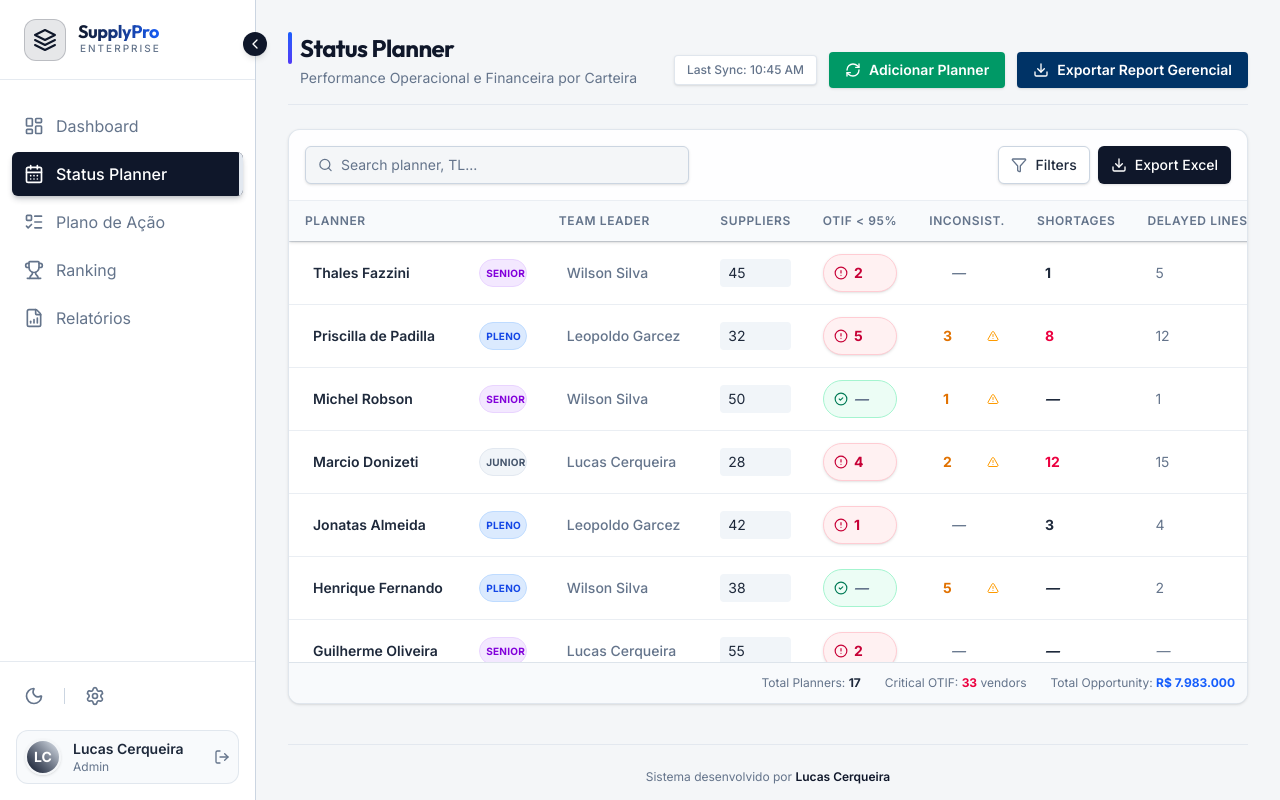
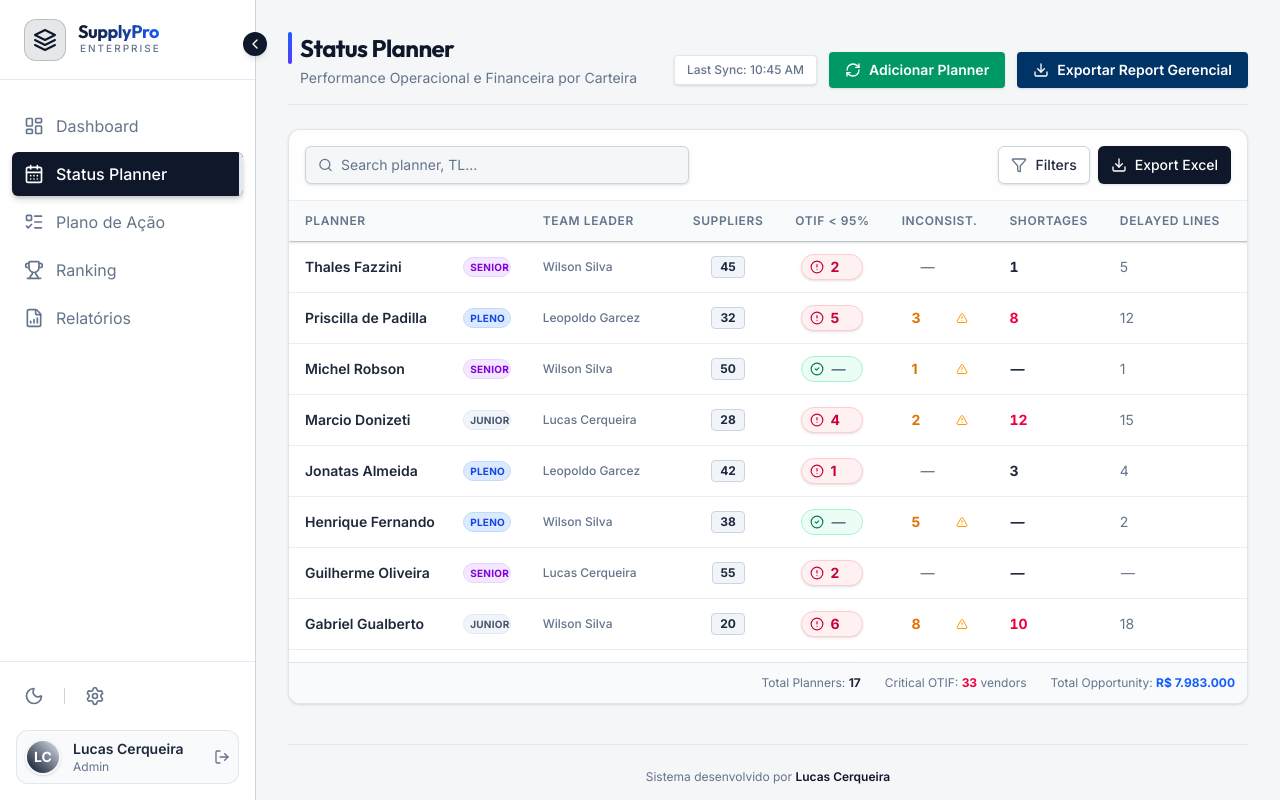
Before and after one commit to lukaobrabao-cpu/SupplyPro, a Next.js app: page /planner in a window 1280 px wide. Built offline with nearby package versions, Linux system fonts and the light colour scheme.

Commit message:
Fix: Align planner grid cells and remove bulk

```diff
--- a/src/components/planner/planner-grid.tsx
+++ b/src/components/planner/planner-grid.tsx
@@ -118,12 +118,12 @@ export function PlannerGrid({ data, onDataChange }: PlannerGridProps) {
                             <tr key={row.id} className="hover:bg-blue-50/50 dark:hover:bg-blue-900/10 transition-colors group">
                                 {/* Planner */}
                                 <td className="px-4 py-3 min-w-[200px]">
-                                    <div className="flex flex-col gap-1">
+                                    <div className="flex flex-col gap-1.5">
                                         <div className="flex items-center gap-2">
                                             <EditableCell
                                                 value={row.plannerName}
                                                 onSave={(val) => onDataChange(row.id, 'plannerName', val)}
-                                                className="font-semibold text-foreground text-sm"
+                                                className="font-semibold text-foreground text-sm p-0 min-h-0 hover:bg-transparent hover:underline decoration-dashed decoration-muted-foreground/30 underline-offset-4"
                                             />
                                             <EditableCell
                                                 type="select"
@@ -131,7 +131,7 @@ export function PlannerGrid({ data, onDataChange }: PlannerGridProps) {
                                                 value={row.plannerLevel}
                                                 onSave={(val) => onDataChange(row.id, 'plannerLevel', val)}
                                                 className={cn(
-                                                    "text-[10px] px-1.5 py-0.5 rounded-full font-bold uppercase tracking-wide border w-[60px] text-center",
+                                                    "text-[10px] px-1.5 py-0.5 rounded-full font-bold uppercase tracking-wide border w-[60px] text-center min-h-0 h-auto",
                                                     row.plannerLevel === 'Senior' ? "bg-purple-100 text-purple-700 border-purple-200 dark:bg-purple-900/30 dark:text-purple-300 dark:border-purple-800" :
                                                         row.plannerLevel === 'Pleno' ? "bg-blue-100 text-blue-700 border-blue-200 dark:bg-blue-900/30 dark:text-blue-300 dark:border-blue-800" :
                                                             "bg-slate-100 text-slate-600 border-slate-200 dark:bg-slate-800 dark:text-slate-400 dark:border-slate-700"
@@ -142,38 +142,45 @@ export function PlannerGrid({ data, onDataChange }: PlannerGridProps) {
                                 </td>
 
                                 {/* Team Leader */}
-                                <td className="px-4 py-3 text-muted-foreground font-medium text-xs min-w-[150px]">
+                                <td className="px-4 py-3 min-w-[150px]">
                                     <EditableCell
                                         value={row.teamLeader}
                                         onSave={(val) => onDataChange(row.id, 'teamLeader', val)}
+                                        className="text-muted-foreground font-medium text-xs p-0 min-h-0 hover:bg-transparent hover:text-primary transition-colors"
                                     />
                                 </td>
 
                                 {/* Qty Suppliers */}
                                 <td className="px-4 py-3 text-center w-[100px]">
+                                    <div className="flex justify-center">
                                         <EditableCell
                                             type="number"
                                             value={row.qtySuppliers}
                                             onSave={(val) => onDataChange(row.id, 'qtySuppliers', Number(val))}
-                                        className="text-center bg-slate-100 dark:bg-slate-800 border-border"
+                                            className="text-center bg-slate-100 dark:bg-slate-800 border border-border rounded-md px-2 py-0.5 text-xs font-bold min-h-fit w-auto inline-block hover:border-primary/50"
                                         />
+                                    </div>
                                 </td>
 
                                 {/* OTIF < 95 (Critical) */}
                                 <td className="px-4 py-3 text-center w-[120px]">
+                                    <div className="flex justify-center">
                                         <div className={cn(
-                                        "flex items-center justify-center gap-1.5 px-2 py-1 rounded-full text-xs font-bold border transition-all",
+                                            "flex items-center justify-center gap-1.5 px-2 py-0.5 rounded-full text-xs font-bold border transition-all w-fit pointer-events-none",
                                             row.suppliersOtifLow > 0
                                                 ? "bg-rose-50 text-rose-700 border-rose-200 dark:bg-rose-950/30 dark:text-rose-400 dark:border-rose-900 shadow-sm"
                                                 : "bg-emerald-50 text-emerald-700 border-emerald-200 dark:bg-emerald-950/30 dark:text-emerald-400 dark:border-emerald-900"
                                         )}>
                                             {row.suppliersOtifLow > 0 ? <AlertCircle size={14} /> : <CheckCircle2 size={14} />}
+                                            <div className="pointer-events-auto">
                                                 <EditableCell
                                                     type="number"
                                                     value={row.suppliersOtifLow}
                                                     onSave={(val) => onDataChange(row.id, 'suppliersOtifLow', Number(val))}
-                                            className="w-8 text-center bg-transparent border-none p-0 focus:ring-0"
+                                                    className="w-6 text-center bg-transparent border-none p-0 min-h-0 hover:bg-black/5 rounded-sm"
                                                 />
+                                            </div>
+                                        </div>
                                     </div>
                                 </td>
 
@@ -184,7 +191,10 @@ export function PlannerGrid({ data, onDataChange }: PlannerGridProps) {
                                             type="number"
                                             value={row.inconsistencies}
                                             onSave={(val) => onDataChange(row.id, 'inconsistencies', Number(val))}
-                                            className={cn("text-center w-12", row.inconsistencies > 0 ? "text-amber-600 dark:text-amber-400 font-bold" : "text-muted-foreground")}
+                                            className={cn(
+                                                "text-center w-10 p-0 min-h-0 hover:bg-muted/50 rounded",
+                                                row.inconsistencies > 0 ? "text-amber-600 dark:text-amber-400 font-bold" : "text-muted-foreground"
+                                            )}
                                         />
                                         {row.inconsistencies > 0 && <AlertTriangle size={12} className="text-amber-500" />}
                                     </div>
@@ -196,7 +206,11 @@ export function PlannerGrid({ data, onDataChange }: PlannerGridProps) {
                                         type="number"
                                         value={row.shortages}
                                         onSave={(val) => onDataChange(row.id, 'shortages', Number(val))}
-                                        className={cn("text-center font-bold", row.shortages > 5 ? "text-rose-600 dark:text-rose-400" : "text-foreground")}
+                                        className={cn(
+                                            "text-center w-full p-0 min-h-0 hover:bg-muted/50 rounded",
+                                            "font-bold tabular-nums",
+                                            row.shortages > 5 ? "text-rose-600 dark:text-rose-400" : "text-foreground"
+                                        )}
                                     />
                                 </td>
 
@@ -206,19 +220,19 @@ export function PlannerGrid({ data, onDataChange }: PlannerGridProps) {
                                         type="number"
                                         value={row.linesDelayed}
                                         onSave={(val) => onDataChange(row.id, 'linesDelayed', Number(val))}
-                                        className="text-center text-muted-foreground"
+                                        className="text-center text-muted-foreground p-0 min-h-0 hover:bg-muted/50 rounded"
                                     />
                                 </td>
 
                                 {/* Leftovers Value */}
                                 <td className="px-4 py-3 text-right font-medium text-emerald-600 dark:text-emerald-400 tabular-nums min-w-[120px]">
-                                    <div className="flex items-center justify-end gap-1">
-                                        <span className="text-[10px] text-muted-foreground">R$</span>
+                                    <div className="flex items-center justify-end gap-1 group/edit cursor-pointer">
+                                        <span className="text-[10px] text-muted-foreground pt-0.5">R$</span>
                                         <EditableCell
                                             type="number"
                                             value={row.leftoversValue}
                                             onSave={(val) => onDataChange(row.id, 'leftoversValue', Number(val))}
-                                            className="text-right"
+                                            className="text-right p-0 min-h-0 hover:bg-muted/50 rounded px-1 -mr-1"
                                         />
                                     </div>
                                 </td>
@@ -226,12 +240,12 @@ export function PlannerGrid({ data, onDataChange }: PlannerGridProps) {
                                 {/* Opportunity Value */}
                                 <td className="px-4 py-3 text-right font-bold text-foreground tabular-nums relative min-w-[140px]">
                                     <div className="flex items-center justify-end gap-1">
-                                        <span className="text-[10px] text-muted-foreground">R$</span>
+                                        <span className="text-[10px] text-muted-foreground pt-0.5">R$</span>
                                         <EditableCell
                                             type="number"
                                             value={row.opportunityValue}
                                             onSave={(val) => onDataChange(row.id, 'opportunityValue', Number(val))}
-                                            className="text-right"
+                                            className="text-right p-0 min-h-0 hover:bg-muted/50 rounded px-1 -mr-1"
                                         />
                                     </div>
                                     {row.opportunityValue > 1000000 && (
```
Lines whose indentation alone changed are shown as unchanged.
